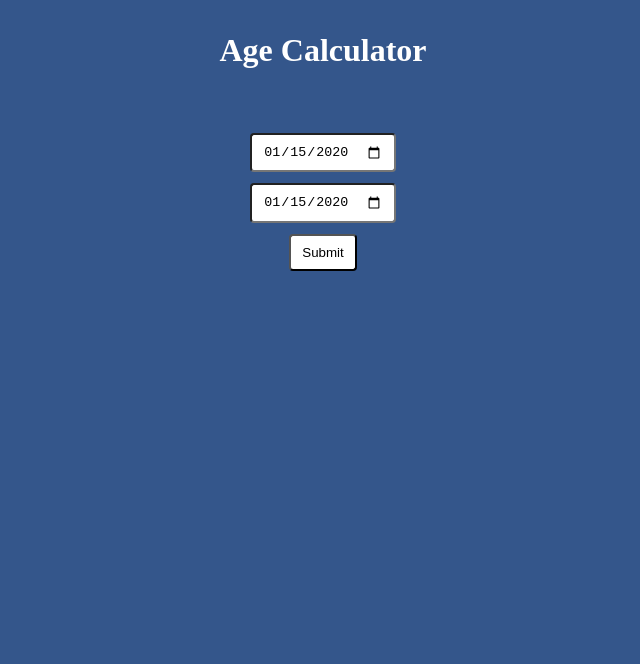
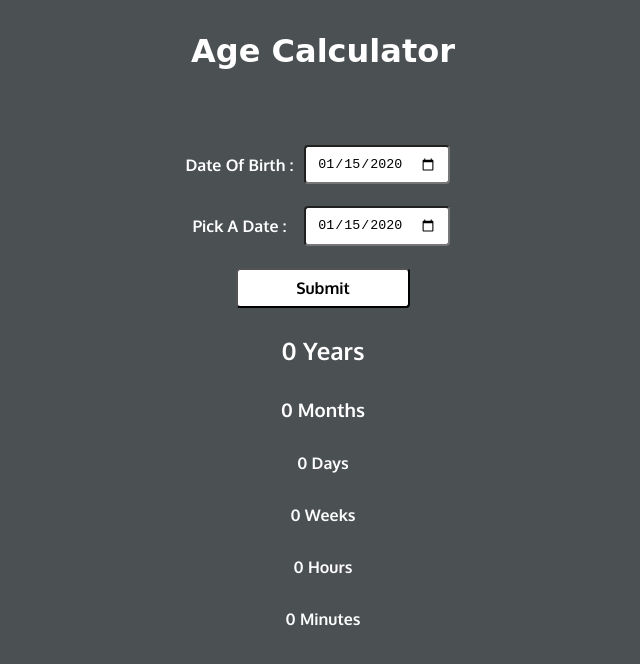
Before and after one commit to ManjiCoder/AgeCalculator, a plain HTML site: page index.html in a window 1280 px wide. Both pictures are taken after typing "2020-01-15", "2020-01-15" into the empty fields and a click on the button "Submit". Shown: the whole page, without its empty margins (317-957 px from the left). Drawn offline with Linux system fonts and the light colour scheme; a web font is replaced by a local one.

Commit message:
Calculator done

```diff
--- a/index.html
+++ b/index.html
@@ -1,5 +1,6 @@
 <!DOCTYPE html>
 <html lang="en">
+
 <head>
     <meta charset="UTF-8">
     <meta http-equiv="X-UA-Compatible" content="IE=edge">
@@ -7,16 +8,25 @@
     <title>Age Calculator</title>
     <link rel="stylesheet" href="style.css">
 </head>
+
 <body>
     <div class="container">
-        <h2>Age Calculator</h2>
+        <h1 id="h1" class="heading">Age Calculator</h1>
         <form action="index.html">
-            <input type="date" name="dob" id="dob">
-            <input type="date" name="today" id="today">
-            <input type="button" value="Submit" id="btn" onclick="age()">
-            <h4></h4>
+            <div class="inputWrap"><label for="dob" class="heading">Date Of Birth :</label><input type="date" name="dob"
+                    id="dob"></div>
+            <div class="inputWrap"><label for="today" class="heading">Pick A Date :</label><input type="date"
+                    name="today" id="desiredDate"></div>
+            <input type="button" value="Submit" id="btn" onclick="calculateAge()">
+            <h2 class="heading"></h2>
+            <h3 class="heading"></h3>
+            <h4 class="heading"></h4>
+            <div id="weeks" class="heading"></div>
+            <div id="hrs" class="heading"></div>
+            <div id="mins" class="heading"></div>
         </form>
     </div>
 </body>
 <script src="script.js"></script>
+
 </html>
--- a/script.js
+++ b/script.js
@@ -1,68 +1,42 @@
-let DOB = document.getElementById("dob");
-let Today = document.getElementById("today");
-let btn = document.getElementById("btn");
-let h2 = document.querySelector('h4');
+// Variables Declartion
+let a = document.getElementById('dob');
+let b = document.getElementById('desiredDate');
+let btn = document.getElementById('btn')
+let h2 = document.querySelector('h2');
+let h3 = document.querySelector('h3');
+let h4 = document.querySelector('h4');
+let h5 = document.querySelector('h5');
+let weeks = document.getElementById('weeks')
+let hours = document.getElementById('hrs')
+let mins = document.getElementById('mins')
 
-function age() {
+// Funcution
+function calculateAge() {
+    let date1 = a.value;
+    let date2 = b.value;
+    let DOB = new Date(date1);
+    let PickDate = new Date(date2);
 
-    // Variables Declaration
-    let a = DOB.value;
-    let b = Today.value;
-    let c = new Date(a);
-    let d = new Date(b);
-    let year1 = c.getFullYear();
-    let year2 = d.getFullYear();
-    let month1 = c.getMonth();
-    let month2 = d.getMonth();
-    let date1 = c.getDate();
-    let date2 = d.getDate();
-
-    // let fullArr = [c.getDate(), d.getDate(), c.getMonth(), d.getMonth(), c.getFullYear(), d.getFullYear()]
-    // console.log(fullArr);
-    // DO NOT DELETE//
-    //  let dateArr = [c.getFullYear(), d.getFullYear(), c.getMonth(), d.getMonth(), c.getDay(), d.getDay()]; // getDay give return value in Integer from 0-6 0:Sunday, 1:Monday & so on;
-    // console.log(dateArr);
-    // Conditions
-    if (a != b) {
-        let diff = d - c;
-        console.log(diff);
-
-        if (b > a && (date1 == date2) && (month1 == month2)) {
-            let diffYears = year2 - year1;
-            // let minusOne = diffYears - 1;
-            let result = (h2.innerText = `You Are ${diffYears} Years`);
-            console.log("only year is different");
-            console.log(result);
-        }
-
-        if (b > a && (date1 != date2) || (month1 != month2)) {
-            let diffYear = year2 - year1;
-            let minusOne = diffYear - 1;
-            let result1 = (h2.innerText = `You Are ${minusOne} Years`);
-            console.log("date is different");
-            console.log(result1);
-        }
-    }
-
-    else if (a == b) {
-        alert("Both Dates Are Same")
-    }
-
-    else {
-        alert("Incorrect");
+    if (date1 > date2) {
+        alert("Enter A Valid Date");
+    } else if (date1 == date2) {
+        alert("Both Dates Are Same!");
+    } if (DOB != PickDate) {
+        let difference = PickDate - DOB;
+        let yr = (h2.innerText = Math.round(difference / (1000 * 3600 * 24 * 365.25) * 1000) / 1000 + " Years");
+        let month = (h3.innerText = Math.round(difference / (1000 * 3600 * 24 * 30.417) * 100) / 100 + " Months");
+        let day = (h4.innerText = (difference / 86400000) + " Days");
+        let week = (weeks.innerText = Math.round(difference / (1000 * 3600 * 24 * 7) * 100) / 100 + " Weeks");
+        let hrs = (hours.innerText = (difference / (1000 * 3600)) + " Hours");
+        let minute = (mins.innerText = (difference / (1000 * 60)) + " Minutes");
+        // console.log(difference + " is diff");
+        // console.log(yr + " in Years");
+        // console.log(month + " in months");
+        // console.log(day + " in days");
+        // console.log(week + " in Weeks");
+        // console.log(hrs + " in hrs");
+        // console.log(minute + " in Minutes");
+    } else {
+        alert("Invalid");
     }
 }
-     // if (a > b) {
-            //     alert("Enter A Valid Date")
-            // }
- // console.log(result);
-            // let result = (h2.innerText = diffYear);
-            // console.log(h2.innerText = diffYears + " is your running year");
-            // console.log(a);
-            // console.log(b);
-            // console.log(c);
-            // console.log(d);
-            // console.log(year1);
-            // console.log(year2);
-            // console.log(month1);
-            // console.log(month2);
--- a/style.css
+++ b/style.css
@@ -1,3 +1,7 @@
+/* Importing Google Fonts */
+
+@import url('https://fonts.googleapis.com/css2?family=Rampart+One&display=swap');
+@import url('https://fonts.googleapis.com/css2?family=Oxygen:wght@700&display=swap');
 /* CSS RESET */
 
 * {
@@ -6,24 +10,71 @@
   box-sizing: border-box;
 }
 
-body{
+body {
   background: #34568b;
+  background: #55595c;
+  background: #4b5053;
+  /* background: #3aafaa; */
 }
-form{
-    /* width: 80%; */
+
+.container {
+  width: 100%;
+  height: 100vh;
+}
+
+form {
   margin: 2rem auto;
 }
-form input{
+
+form input {
   border-radius: 4px;
-    /* width: 15%; */
   background: white;
   display: block;
-    margin: 11px auto;
+  margin: 11px;
   padding: 9px 11px;
 }
-h2, h4{
-    font-size: 2rem;
+
+.heading {
+  font-family: 'Oxygen', sans-serif;
   color: white;
   text-align: center;
-    padding: 2rem;
+  padding: 1rem 0;
 }
+
+#h1 {
+  padding: 2rem 0;
+  font-family: 'Rampart One', cursive;
+}
+
+.inputWrap {
+  display: flex;
+  color: black;
+  text-align: center;
+  justify-content: center;
+  align-items: center;
+  flex-wrap: wrap;
+}
+
+.inputWrap label {
+  width: 108px;
+}
+
+#btn {
+  display: block;
+  margin: 11px auto;
+  padding: 8px 58px;
+  cursor: pointer;
+  font-weight: 900;
+  font-size: 1rem;
+  /* font-family: 'Rampart One', cursive; */
+  font-family: 'Oxygen', sans-serif;
+}
+
+@media screen and (max-width:330px) {
+  .inputWrap {
+    flex-direction: column;
+  }
+  #btn {
+    margin: 2rem auto;
+  }
+}
```
Lines whose indentation alone changed are shown as unchanged.
